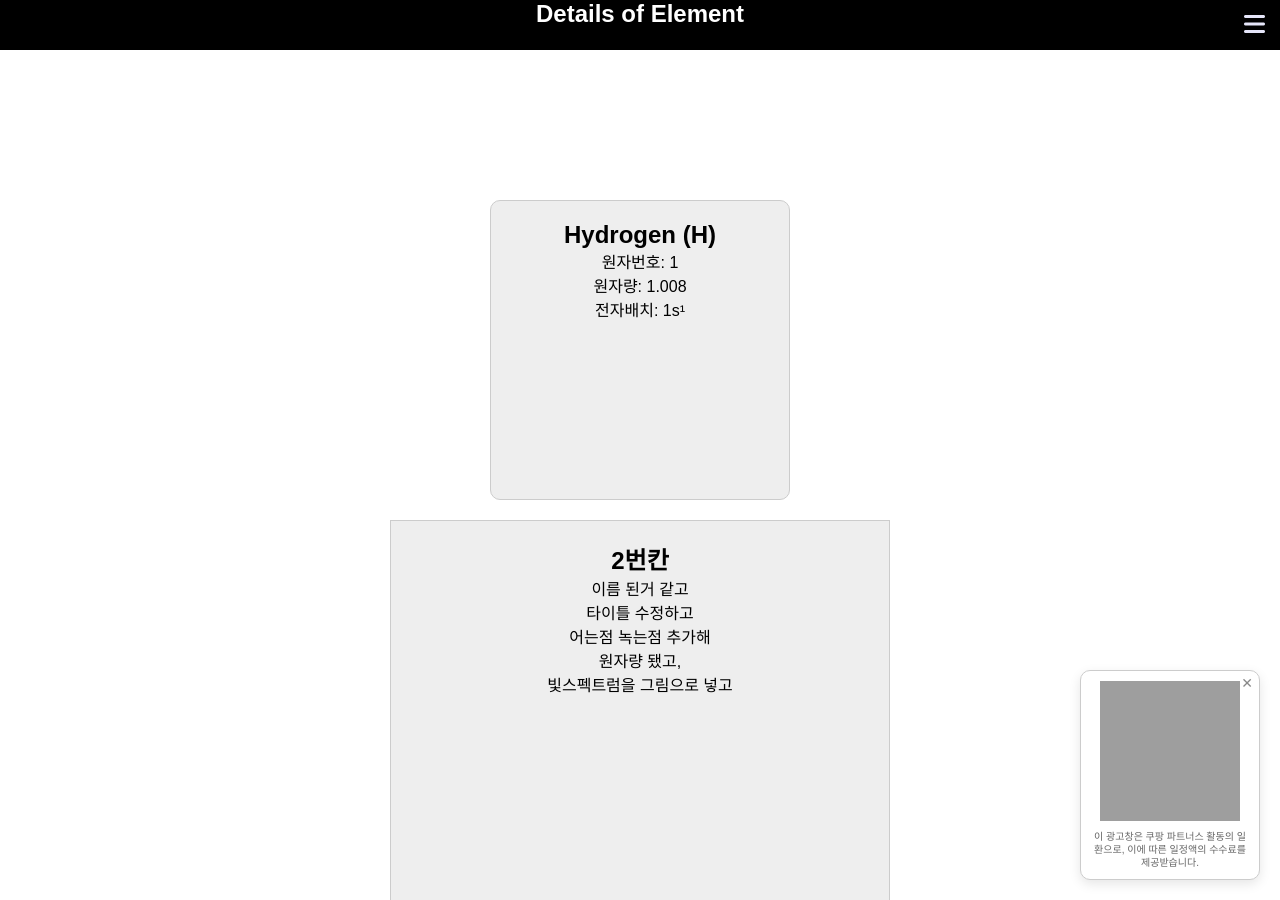
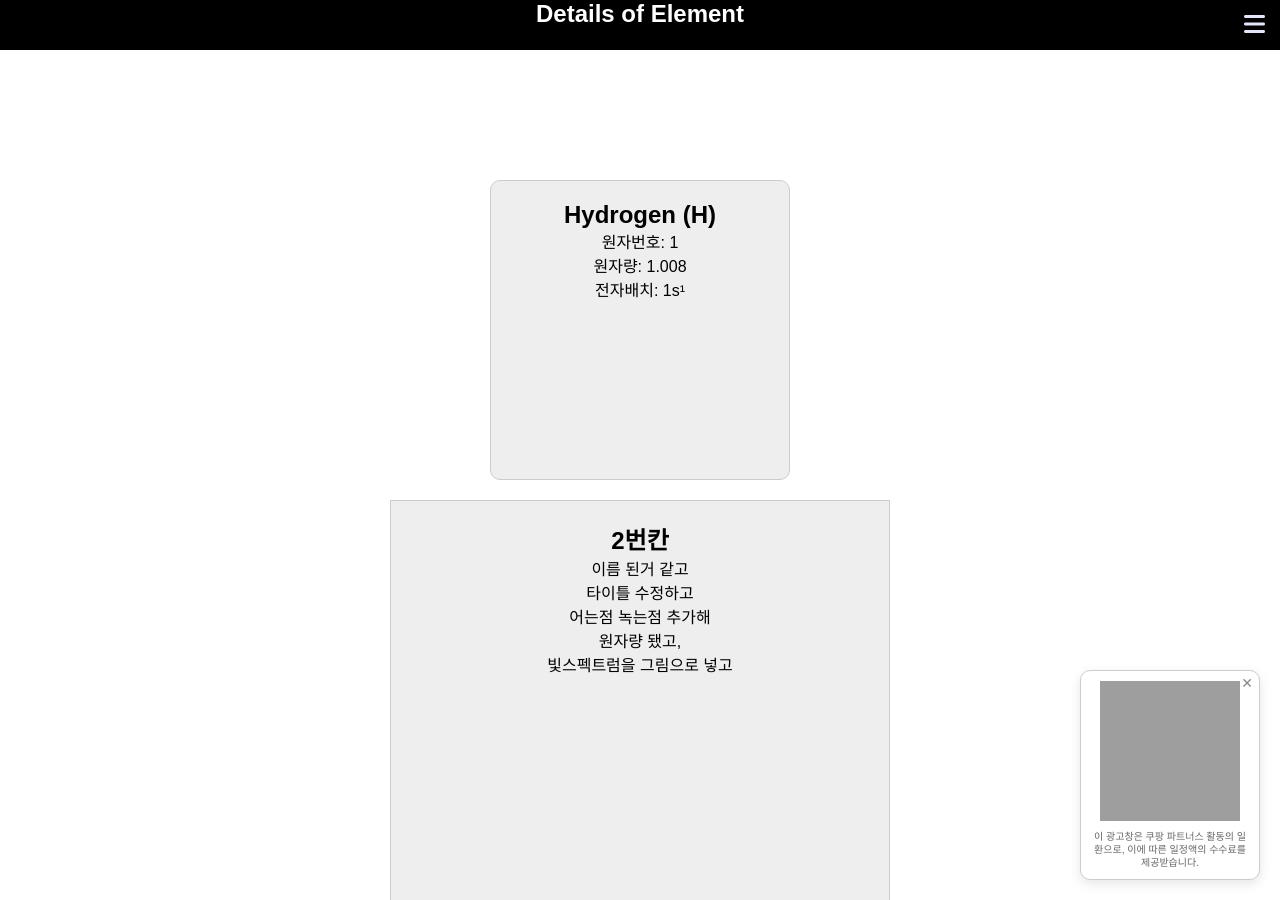
Before and after one commit to GaemiGaemi/science, a Jekyll site: the page built from _elements/1.md, in a window 1280 px wide and 900 px high. Built offline with Jekyll 4.4.1, drawn with Linux system fonts in a browser that asks for light colours; nearby versions of some CDN libraries; grey boxes are pictures that could not be loaded.

Commit message:
Update _element.scss

```diff
--- a/_sass/_element.scss
+++ b/_sass/_element.scss
@@ -23,7 +23,7 @@
   position:relative;
   width: 300px;
   height:300px;
-  margin-top:200px;
+  margin-top:20vh;
   padding: 20px;
   background: #eee;
   border: 1px solid #ccc;
```
